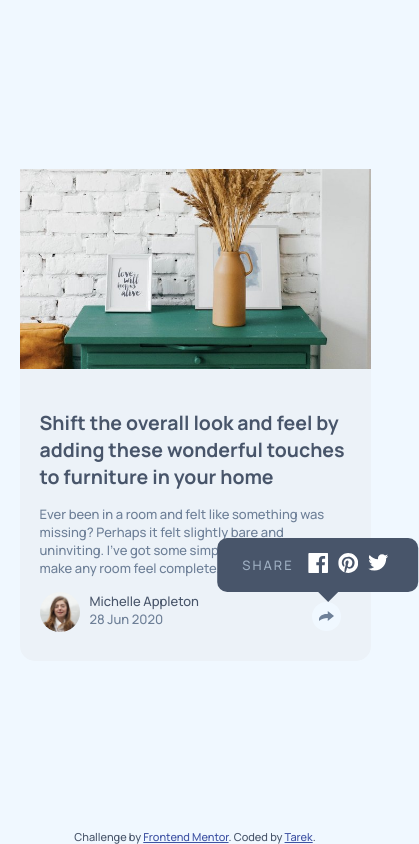
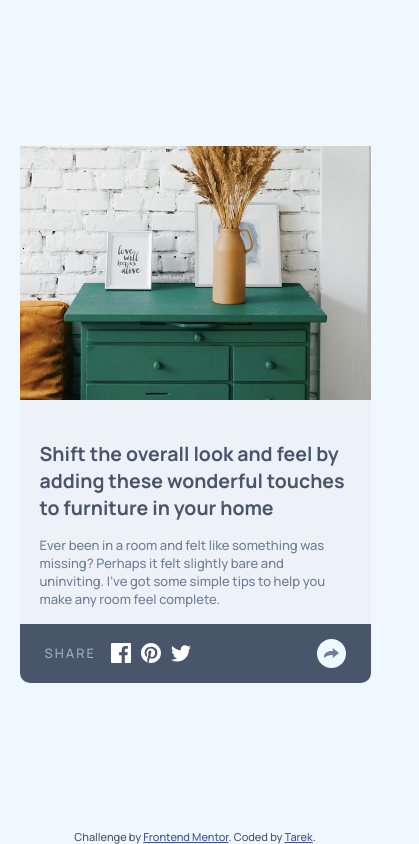
Before and after one commit to tarekul/article-preview-component, a plain HTML site: page index.html in a window 390 px wide. Both pictures are taken after a click on the button 326 px from the left and 616 px from the top of the page. Shown: the whole page, 419 px wide, since content can reach past the window. Drawn offline with Linux system fonts and the light colour scheme.

Commit message:
feat: add stopPropagation for shareBtn, add responsive social element

```diff
--- a/index.html
+++ b/index.html
@@ -27,13 +27,17 @@
       <p class="description">Ever been in a room and felt like something was missing? Perhaps
         it felt slightly bare and uninviting. I’ve got some simple tips
         to help you make any room feel complete.</p>
-      <div class="card-footer">
+      <div class="footer">
+        <div class="info">
           <img class="avatar" src="./images/avatar-michelle.jpg" alt="michelle">
           <div class="author">
             <p>Michelle Appleton</p>
             <p class="date">28 Jun 2020</p>
           </div>
-        <div class="share-container">
+          <button id="share">
+            <img class="share-icon" src="./images/icon-share.svg" alt="icon-share">
+          </button>
+        </div>
         <div class="social">
           <p>SHARE</p>
           <a href="https://www.facebook.com/" target="_blank" rel="noopener noreferrer">
@@ -45,7 +49,6 @@
           <a href="https://x.com/" target="_blank" rel="noopener noreferrer">
             <img src="./images/icon-twitter.svg" alt="icon-twitter">
           </a>
-          </div>
           <button id="share">
             <img class="share-icon" src="./images/icon-share.svg" alt="icon-share">
           </button>
--- a/main.js
+++ b/main.js
@@ -3,7 +3,7 @@ const shareButton = document.getElementById('share');
 const social = document.querySelector('.social');
 
 shareButton.addEventListener('click', (event) => {
-    social.classList.add('active');
+    social.classList.toggle('active');
     event.stopPropagation();
 })
 
--- a/styles.css
+++ b/styles.css
@@ -39,7 +39,6 @@ p {
     background-image: url("./images/drawers.jpg");
     background-size: cover;
     flex: 1;
-    min-height: 200px;
 }
 
 .section {
@@ -60,7 +59,11 @@ p {
     font-size: 13px;
 }
 
-.card-footer {
+.footer {
+    position: relative;
+}
+
+.info {
     display: flex;
     gap: 10px;
 }
@@ -81,14 +84,9 @@ p {
     color: var(--Desaturated_Dark_Blue);
 }
 
-.share-container {
-    position: relative;
-    margin-left: auto;
-    padding: 10px;
-}
-
 #share {
     align-self: center;
+    margin-left: auto;
     background-color: aliceblue;
     padding: 7px;
     border-radius: 50%;
@@ -108,7 +106,7 @@ p {
 .social {
     position: absolute;
     bottom: 100%;
-    left: 50%;
+    left: 95%;
     transform: translateX(-54%);
     background-color: var(--Very_Dark_Grayish_Blue);
     border-radius: 10px;
@@ -120,6 +118,7 @@ p {
 
 .active {
     display: flex;
+    justify-content: space-between;
     opacity: 1;
     visibility: visible;
     transition: ease-in-out 0.3s;
@@ -143,8 +142,17 @@ p {
     margin-right: 10px;
 }
 
-.social img {
-    margin: 0 5px; /* Space between icons */
+.social a {
+    display: flex;
+    justify-content: center;
+    align-items: center;
+    margin: 0 5px;
+}
+
+@media screen and (min-width: 769px) {
+    .social #share {
+        display: none;
+    }
 }
 
 @media screen and (max-width: 768px) {
@@ -152,4 +160,23 @@ p {
         flex-direction: column;
         width: 90vw;
     }
+
+    .drawers {
+        min-height: 30vh;
+    }
+
+    .social {
+        left: 0;
+        bottom: 0;
+        transform: translateX(0);
+        width: calc(100% + 40px);
+        border-radius: 0 0 10px 10px;
+        box-sizing: border-box;
+        margin-left: -20px;
+        margin-bottom: -20px;
+    }
+
+    .social::after {
+        content: none;
+    }
 }
```
Lines whose indentation alone changed are shown as unchanged.
